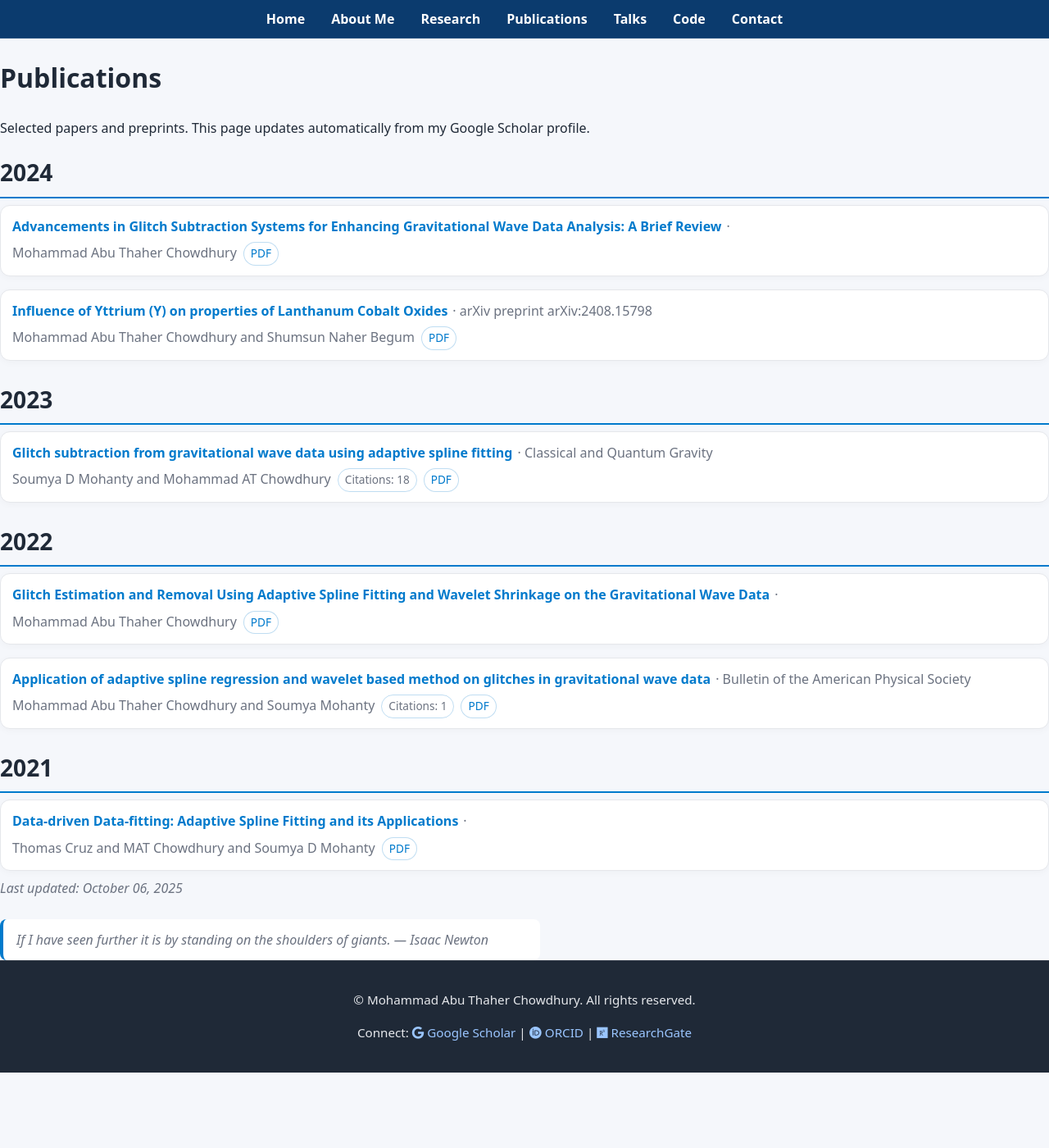
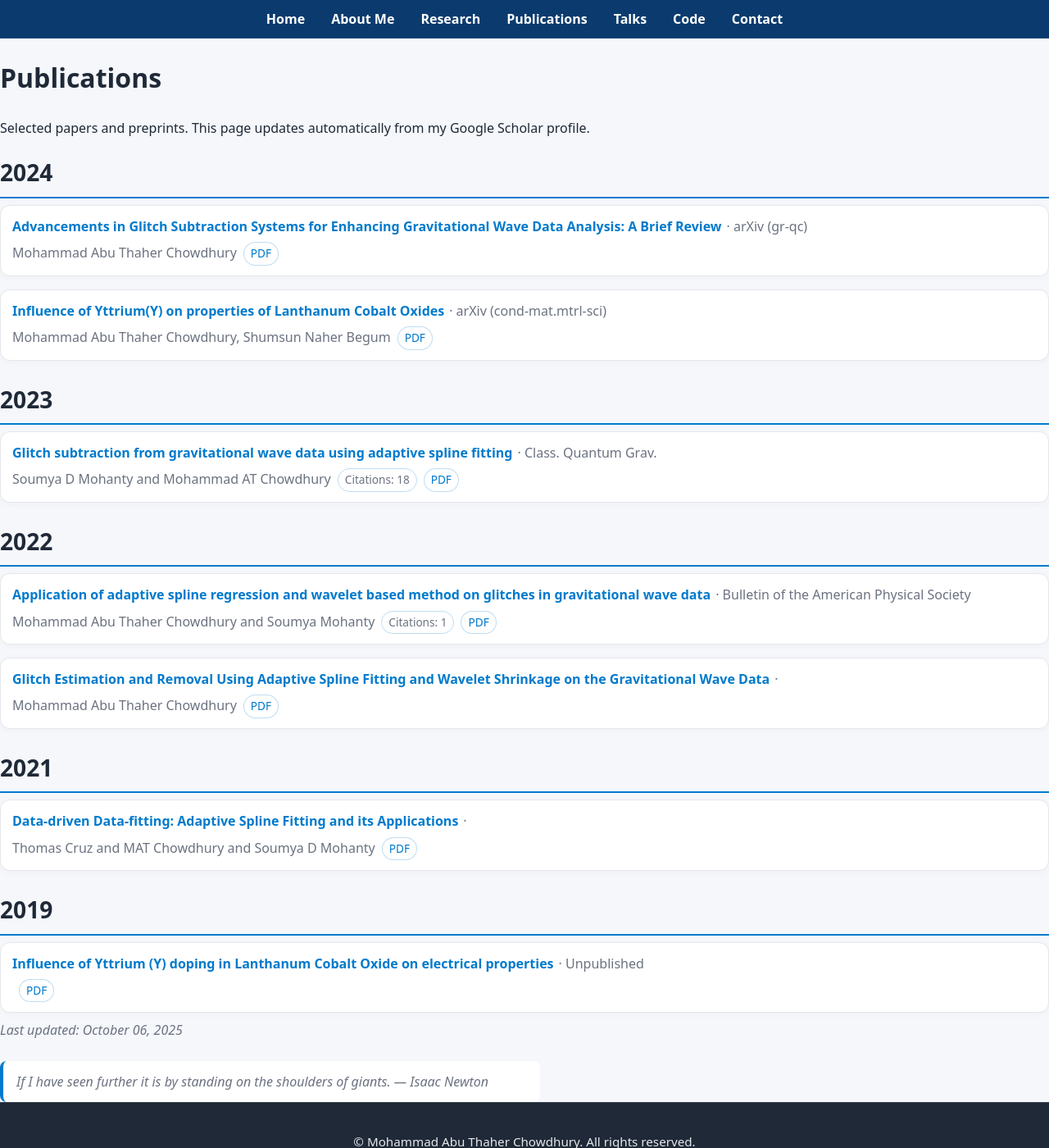
Before and after one commit to matc-thaher/website, a Jekyll site: the page built from publications.md, in a window 1280 px wide and 1400 px high. Shown: the whole window at 82% size. Built offline with Jekyll 4.4.1, drawn with Linux system fonts in a browser that asks for light colours; part of the change alters nothing that is shown.

Commit message:
chore: merged publications (Scholar + arXiv + ORCID + Crossref)

```diff
--- a/_data/scholar.json
+++ b/_data/scholar.json
@@ -1,14 +1,62 @@
 {
-  "updated": "2025-10-06T03:33:13.450974Z",
+  "updated": "2025-10-06T04:21:12.228060Z",
   "publications": [
+    {
+      "title": "Influence of Yttrium(Y) on properties of Lanthanum Cobalt Oxides",
+      "authors": "Mohammad Abu Thaher Chowdhury, Shumsun Naher Begum",
+      "year": 2024,
+      "venue": "arXiv (cond-mat.mtrl-sci)",
+      "url": "http://arxiv.org/abs/2408.15798v1",
+      "pdf_url": "http://arxiv.org/pdf/2408.15798v1",
+      "doi": "",
+      "citations": 0,
+      "source": [
+        "arxiv",
+        "scholar"
+      ]
+    },
+    {
+      "title": "Advancements in Glitch Subtraction Systems for Enhancing Gravitational\n  Wave Data Analysis: A Brief Review",
+      "authors": "Mohammad Abu Thaher Chowdhury",
+      "year": 2024,
+      "venue": "arXiv (gr-qc)",
+      "url": "http://arxiv.org/abs/2406.01318v1",
+      "pdf_url": "http://arxiv.org/pdf/2406.01318v1",
+      "doi": "10.48550/ARXIV.2406.01318",
+      "citations": 0,
+      "source": [
+        "arxiv",
+        "orcid",
+        "scholar"
+      ]
+    },
     {
       "title": "Glitch subtraction from gravitational wave data using adaptive spline fitting",
       "authors": "Soumya D Mohanty and Mohammad AT Chowdhury",
       "year": 2023,
-      "venue": "Classical and Quantum Gravity",
-      "url": "https://iopscience.iop.org/article/10.1088/1361-6382/acd0fe/meta",
+      "venue": "Class. Quantum Grav.",
+      "url": "https://doi.org/10.1088/1361-6382/acd0fe",
       "pdf_url": "",
-      "citations": 18
+      "doi": "10.1088/1361-6382/acd0fe",
+      "citations": 18,
+      "source": [
+        "crossref",
+        "orcid",
+        "scholar"
+      ]
+    },
+    {
+      "title": "Glitch Estimation and Removal Using Adaptive Spline Fitting and Wavelet Shrinkage on the Gravitational Wave Data",
+      "authors": "Mohammad Abu Thaher Chowdhury",
+      "year": 2022,
+      "venue": "",
+      "url": "https://search.proquest.com/openview/7f68a2c9fc2972f4eb08e0d1a8fcbd2e/1?pq-origsite=gscholar&cbl=18750&diss=y",
+      "pdf_url": "",
+      "doi": "",
+      "citations": 0,
+      "source": [
+        "scholar"
+      ]
     },
     {
       "title": "Application of adaptive spline regression and wavelet based method on glitches in gravitational wave data",
@@ -17,34 +65,11 @@
       "venue": "Bulletin of the American Physical Society",
       "url": "https://meetings.aps.org/Meeting/TSF22/Session/F05.5",
       "pdf_url": "",
-      "citations": 1
-    },
-    {
-      "title": "Influence of Yttrium (Y) on properties of Lanthanum Cobalt Oxides",
-      "authors": "Mohammad Abu Thaher Chowdhury and Shumsun Naher Begum",
-      "year": 2024,
-      "venue": "arXiv preprint arXiv:2408.15798",
-      "url": "https://arxiv.org/abs/2408.15798",
-      "pdf_url": "",
-      "citations": 0
-    },
-    {
-      "title": "Advancements in Glitch Subtraction Systems for Enhancing Gravitational Wave Data Analysis: A Brief Review",
-      "authors": "Mohammad Abu Thaher Chowdhury",
-      "year": 2024,
-      "venue": "",
-      "url": "https://arxiv.org/abs/2406.01318",
-      "pdf_url": "",
-      "citations": 0
-    },
-    {
-      "title": "Glitch Estimation and Removal Using Adaptive Spline Fitting and Wavelet Shrinkage on the Gravitational Wave Data",
-      "authors": "Mohammad Abu Thaher Chowdhury",
-      "year": 2022,
-      "venue": "",
-      "url": "https://search.proquest.com/openview/7f68a2c9fc2972f4eb08e0d1a8fcbd2e/1?pq-origsite=gscholar&cbl=18750&diss=y",
-      "pdf_url": "",
-      "citations": 0
+      "doi": "",
+      "citations": 1,
+      "source": [
+        "scholar"
+      ]
     },
     {
       "title": "Data-driven Data-fitting: Adaptive Spline Fitting and its Applications",
@@ -53,7 +78,24 @@
       "venue": "",
       "url": "https://repositories.lib.utexas.edu/items/fd04b32c-04dd-4d45-ad74-d6f5b4f2b174",
       "pdf_url": "",
-      "citations": 0
+      "doi": "",
+      "citations": 0,
+      "source": [
+        "scholar"
+      ]
+    },
+    {
+      "title": "Influence of Yttrium (Y) doping in Lanthanum Cobalt Oxide on electrical properties",
+      "authors": "",
+      "year": 2019,
+      "venue": "Unpublished",
+      "url": "https://rgdoi.net/10.13140/RG.2.2.31831.07841",
+      "pdf_url": "",
+      "doi": "10.13140/RG.2.2.31831.07841",
+      "citations": 0,
+      "source": [
+        "orcid"
+      ]
     }
   ]
 }
```
